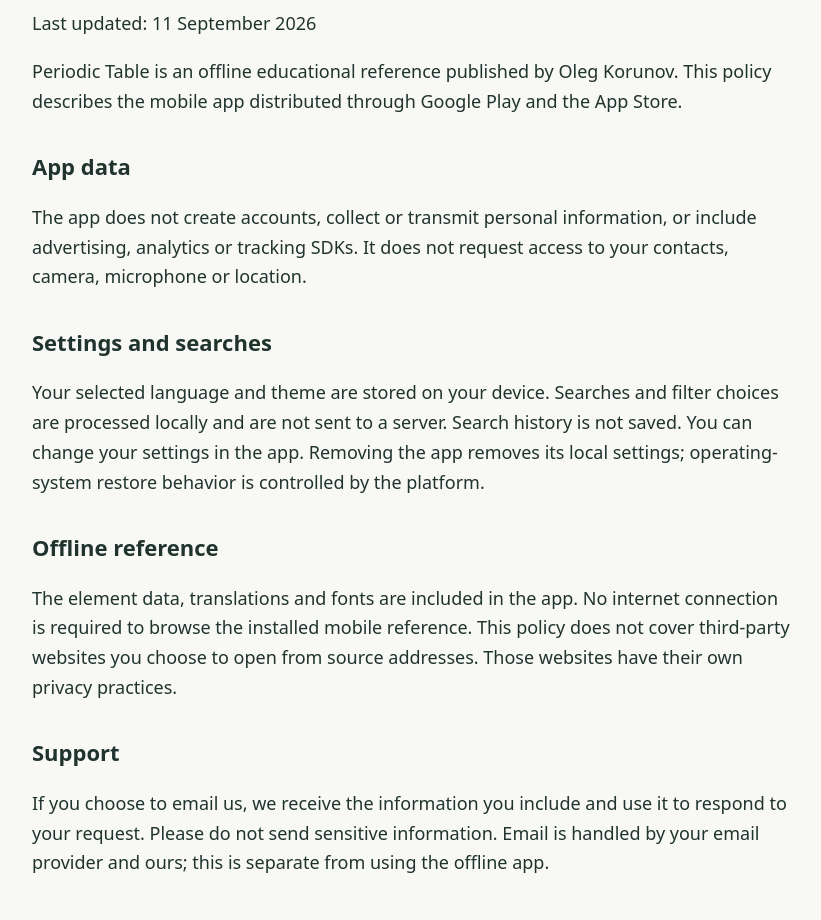
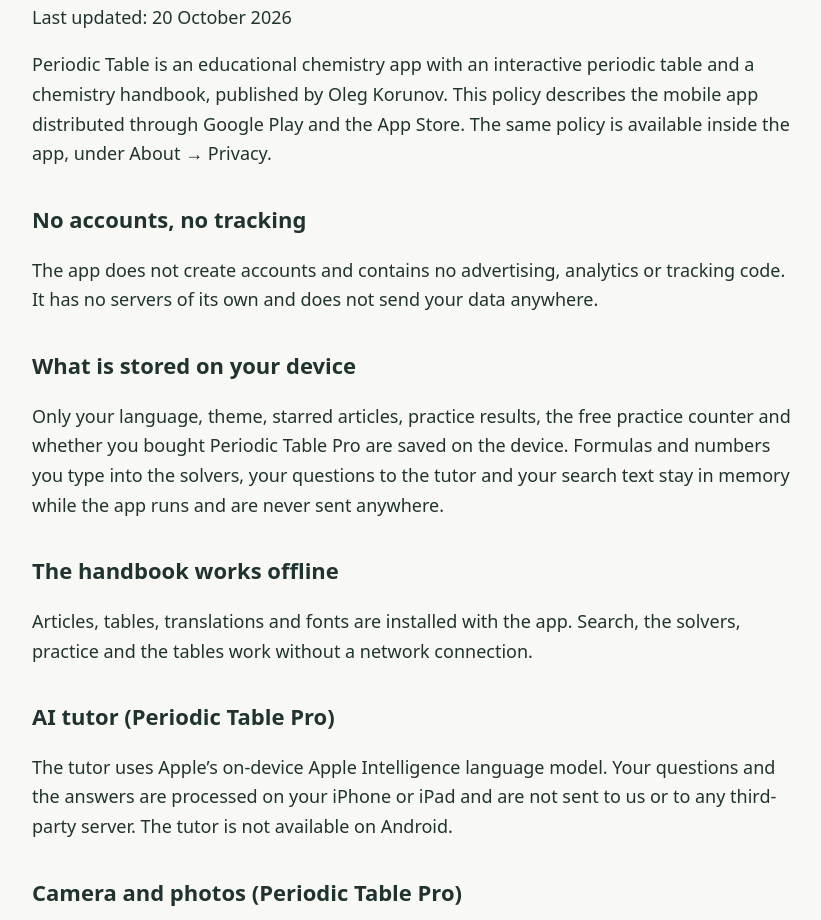
Before and after one commit to ultim8digital/periodic-table, a plain HTML site: page privacy.html in a window 1280 px wide. Shown: the part 194-1114 px from the top of the page, without its empty margins (228-1049 px from the left). Drawn offline with Linux system fonts and the light colour scheme.

Commit message:
Privacy policy for Periodic Table 2.0 (Pro, camera, on-device tutor)

```diff
--- a/privacy.html
+++ b/privacy.html
@@ -1,11 +1,16 @@
-<!doctype html><html lang="en"><meta charset="utf-8"><meta name="viewport" content="width=device-width, initial-scale=1"><title>Privacy · Periodic Table</title><style>body{max-width:760px;margin:64px auto;padding:0 24px;background:#f8f9f5;color:#20332f;font:18px/1.65 system-ui}h1{font-size:44px;line-height:1.15}h2{margin-top:32px;font-size:22px}a{color:#294f3c}.note{padding:16px;background:#e7eddd;border-radius:12px}footer{margin-top:48px;border-top:1px solid #ccd5c8;padding-top:20px;font-size:15px}</style>
-<header>PERIODIC TABLE</header><h1>Privacy policy</h1><p>Last updated: 11 September 2026</p>
-
-<p>Periodic Table is an offline educational reference published by Oleg Korunov. This policy describes the mobile app distributed through Google Play and the App Store.</p>
-<h2>App data</h2><p>The app does not create accounts, collect or transmit personal information, or include advertising, analytics or tracking SDKs. It does not request access to your contacts, camera, microphone or location.</p>
-<h2>Settings and searches</h2><p>Your selected language and theme are stored on your device. Searches and filter choices are processed locally and are not sent to a server. Search history is not saved. You can change your settings in the app. Removing the app removes its local settings; operating-system restore behavior is controlled by the platform.</p>
-<h2>Offline reference</h2><p>The element data, translations and fonts are included in the app. No internet connection is required to browse the installed mobile reference. This policy does not cover third-party websites you choose to open from source addresses. Those websites have their own privacy practices.</p>
-<h2>Support</h2><p>If you choose to email us, we receive the information you include and use it to respond to your request. Please do not send sensitive information. Email is handled by your email provider and ours; this is separate from using the offline app.</p>
+<!doctype html><html lang="en"><meta charset="utf-8"><meta name="viewport" content="width=device-width, initial-scale=1"><title>Privacy · Periodic Table</title><style>body{max-width:760px;margin:64px auto;padding:0 24px;background:#f8f9f5;color:#20332f;font:18px/1.65 system-ui}h1{font-size:44px;line-height:1.15}h2{margin-top:32px;font-size:22px}a{color:#294f3c}.note{padding:16px;background:#e7eddd;border-radius:12px}footer{margin-top:48px;border-top:1px solid #ccd5c8;padding-top:20px;font-size:15px}header{letter-spacing:.14em;font-size:14px;color:#294f3c}</style>
+<header>PERIODIC TABLE</header><h1>Privacy policy</h1><p>Last updated: 20 October 2026</p>
+<p>Periodic Table is an educational chemistry app with an interactive periodic table and a chemistry handbook, published by Oleg Korunov. This policy describes the mobile app distributed through Google Play and the App Store. The same policy is available inside the app, under About → Privacy.</p>
+<h2>No accounts, no tracking</h2><p>The app does not create accounts and contains no advertising, analytics or tracking code. It has no servers of its own and does not send your data anywhere.</p>
+<h2>What is stored on your device</h2><p>Only your language, theme, starred articles, practice results, the free practice counter and whether you bought Periodic Table Pro are saved on the device. Formulas and numbers you type into the solvers, your questions to the tutor and your search text stay in memory while the app runs and are never sent anywhere.</p>
+<h2>The handbook works offline</h2><p>Articles, tables, translations and fonts are installed with the app. Search, the solvers, practice and the tables work without a network connection.</p>
+<h2>AI tutor (Periodic Table Pro)</h2><p>The tutor uses Apple’s on-device Apple Intelligence language model. Your questions and the answers are processed on your iPhone or iPad and are not sent to us or to any third-party server. The tutor is not available on Android.</p>
+<h2>Camera and photos (Periodic Table Pro)</h2><p>The camera is used only by the problem scanner and is requested the first time you scan. You can also pick a photo from your library through the system picker — the app receives only the image you choose. Text is recognised on the device; images are not saved and are not sent anywhere. The app does not use the microphone, contacts or location.</p>
+<h2>Purchases</h2><p>Periodic Table Pro is an auto-renewable subscription or a one-time in-app purchase processed by the App Store or Google Play under their own terms. We never receive your payment details or your identity; the app only remembers on the device that Pro is unlocked.</p>
+<h2>Stores and the operating system</h2><p>Google Play, the App Store and your operating system handle installation and update data under their own rules. That happens outside the app, and we do not receive that data.</p>
+<h2>Children</h2><p>The app is suitable for students and collects no personal information from anyone, including children.</p>
+<h2>Deleting your data</h2><p>To delete what is saved, clear the app data or uninstall the app. A Periodic Table Pro purchase can be restored at any time with “Restore purchases”.</p>
+<h2>Contacting us</h2><p>If you write to us by email, we receive your address and the contents of your message and use them only to reply. Please do not send passwords or other sensitive information.</p>
 <h2>Policy changes</h2><p>Any change to the app’s data practices will be reflected here with an updated date.</p>
 <h2>Contact</h2><p>Publisher: Oleg Korunov<br>Support: ultim8digital@gmail.com</p>
 <footer><a href="https://ultim8digital.github.io/periodic-table/support.html">App support</a> · Periodic Table</footer></html>
```
